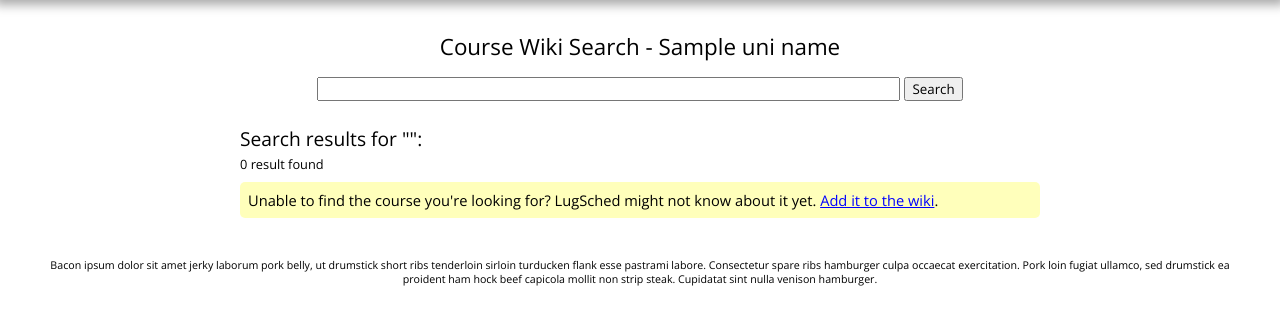
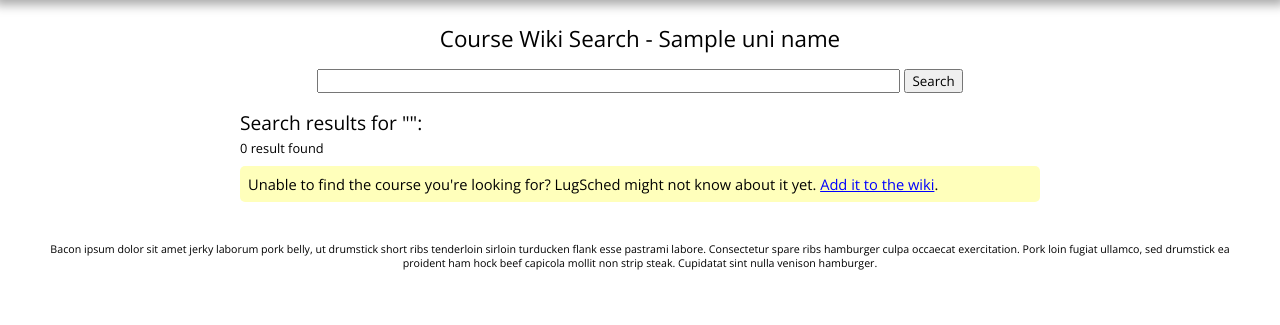
Before and after one commit to pcalulo/lugsched, a Django app: template templates/coursewiki/search.html in a window 1280 px wide. Shown: the part 48-373 px from the top of the page. Run offline with Django 3.2, Linux system fonts and the light colour scheme; the template is opened without the code that fills it: most values are stand-ins (such as "Sample title", 1, 10 or a date in 2020).

Commit message:
Removed CSS originating from old search box style

```diff
--- a/static/css/coursewiki/main.css
+++ b/static/css/coursewiki/main.css
@@ -8,8 +8,6 @@ span.subtext {
 }
 
 div.searchbox {
-    padding: 8px;
-    border-radius: 5px;
     text-align: center;
 }
 
```
